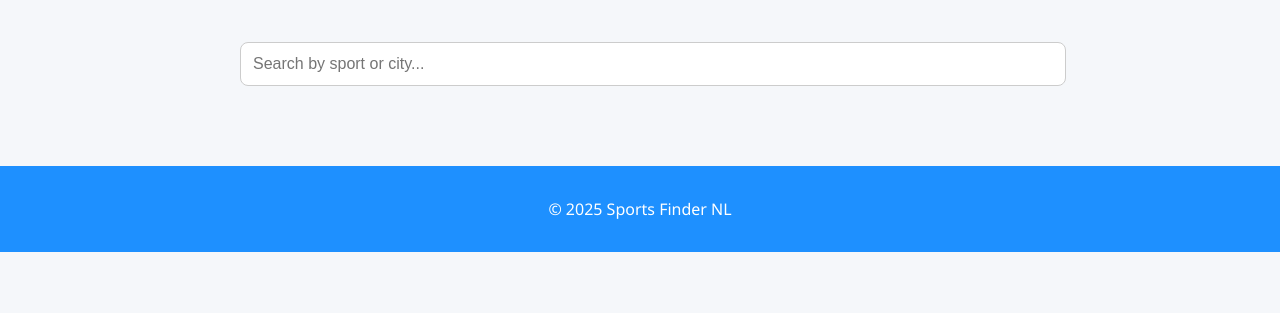
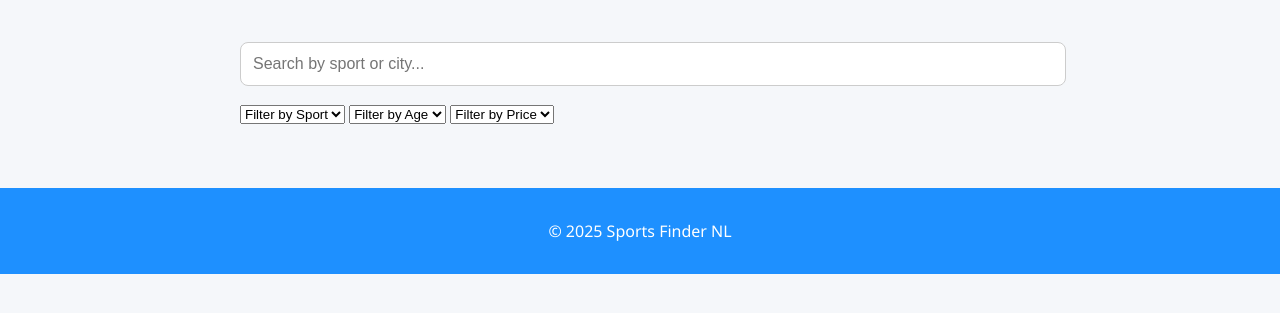
Before and after one commit to AlenaPochinok/sports-kids-activities, a plain HTML site: page index.html in a window 1280 px wide. Shown: the part 305-618 px from the top of the page. Drawn offline with Linux system fonts and the light colour scheme.

Commit message:
Update index.html

```diff
--- a/index.html
+++ b/index.html
@@ -4,6 +4,7 @@
   <meta charset="UTF-8" />
   <title>Find Kids Sports Activities</title>
   <link href="styles.css" rel="stylesheet" />
+  <meta name="viewport" content="width=device-width, initial-scale=1.0" />
 </head>
 <body>
   <header>
@@ -21,7 +22,15 @@
     </section>
 
     <section class="search-section">
-      <input id="search" placeholder="Search by sport or city..." />
+      <input id="search" type="text" placeholder="Search by sport or city..." />
+
+      <!-- Future filter placeholders -->
+      <div class="filters">
+        <select><option>Filter by Sport</option></select>
+        <select><option>Filter by Age</option></select>
+        <select><option>Filter by Price</option></select>
+      </div>
+
       <div id="results"></div>
     </section>
   </main>
```
